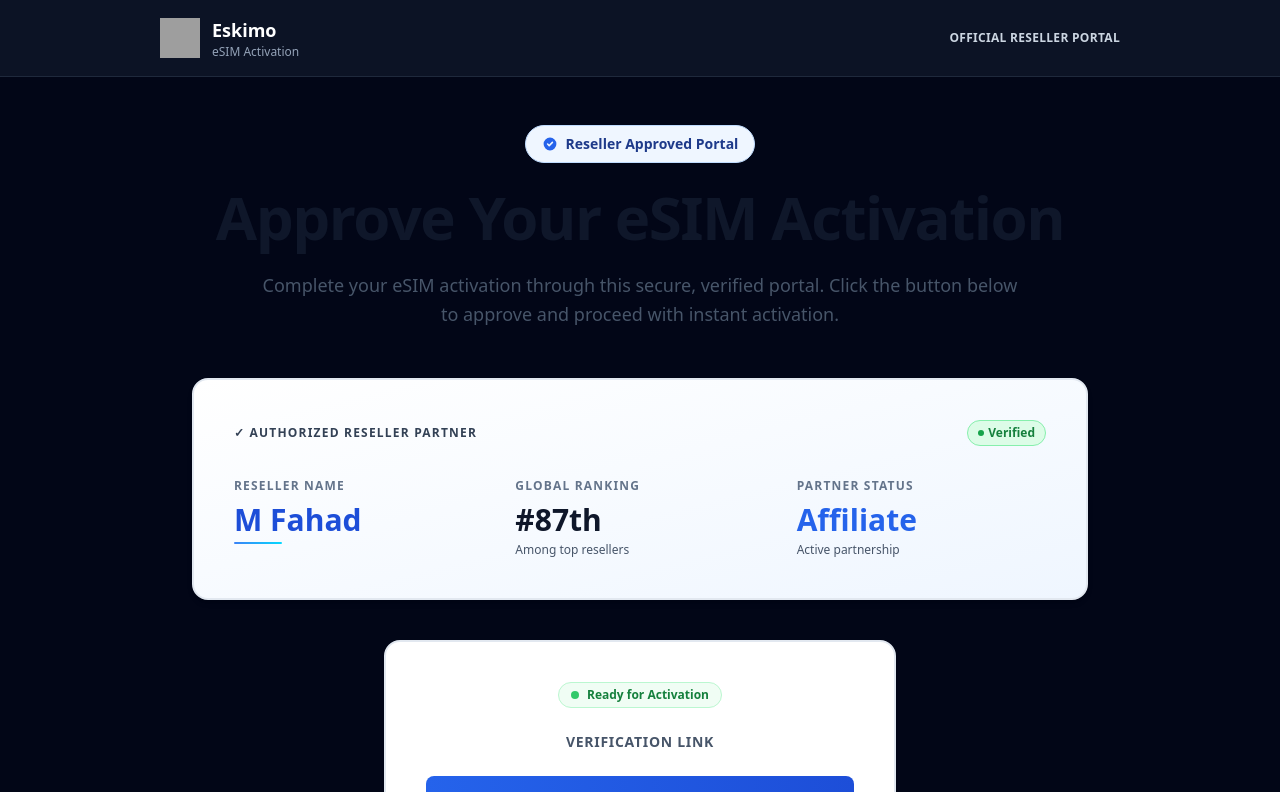
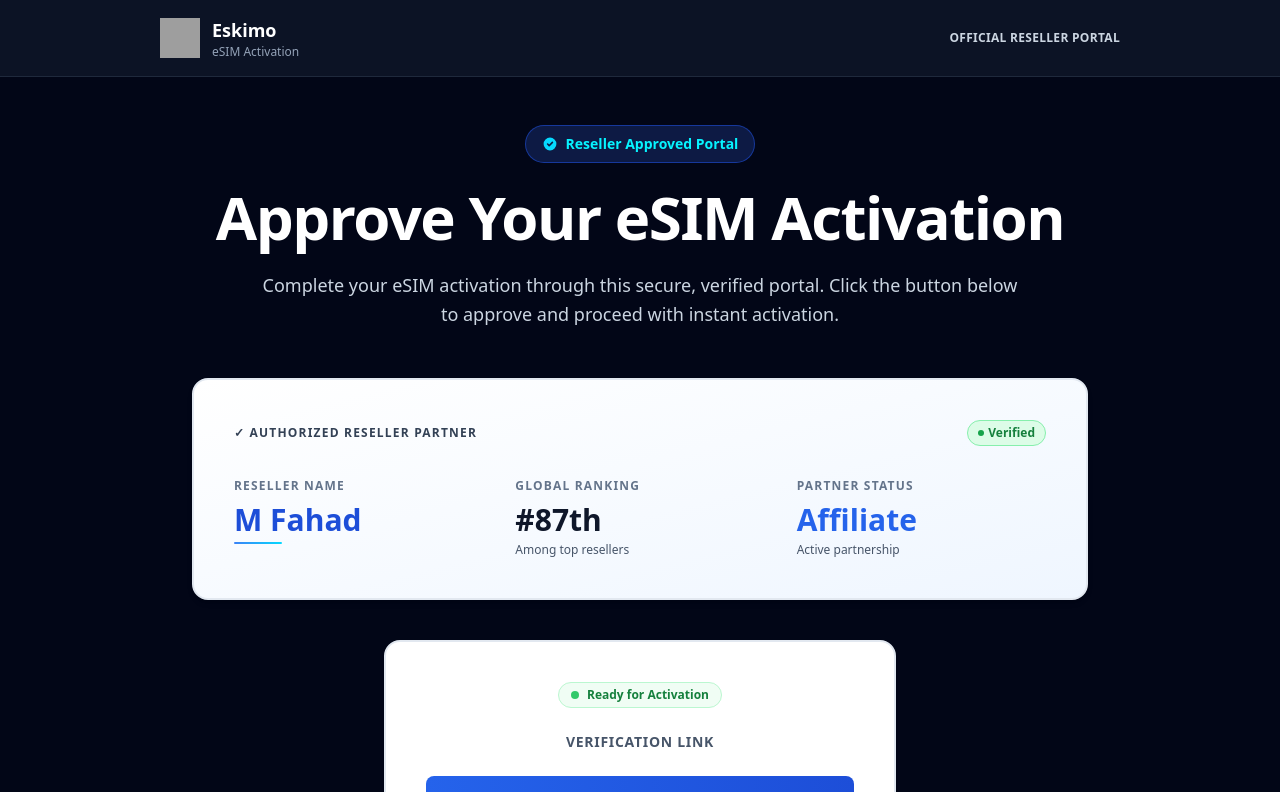
Before and after one commit to TheGatewayMaker/approval-eskimo1, a React (Vite) app: page / in a window 1280 px wide. Shown: the top 792 px of the page. Built offline with nearby package versions, Linux system fonts and the light colour scheme; grey boxes are pictures that could not be loaded.

Commit message:
Update hero section for dark mode
cgen-74b183fd9af346be9b87465f572b65bd

```diff
--- a/client/components/esim-portal/HeroSection.tsx
+++ b/client/components/esim-portal/HeroSection.tsx
@@ -1,9 +1,9 @@
 export function HeroSection() {
   return (
     <div className="text-center mb-12">
-      <div className="inline-flex items-center gap-2 px-4 py-2 rounded-full bg-blue-50 border border-blue-200 mb-6">
+      <div className="inline-flex items-center gap-2 px-4 py-2 rounded-full bg-blue-900/40 border border-blue-700/60 mb-6">
         <svg
-          className="w-4 h-4 text-blue-600"
+          className="w-4 h-4 text-cyan-400"
           fill="currentColor"
           viewBox="0 0 20 20"
         >
@@ -13,16 +13,16 @@ export function HeroSection() {
             clipRule="evenodd"
           />
         </svg>
-        <span className="text-sm font-semibold text-blue-900">
+        <span className="text-sm font-semibold text-cyan-300">
           Reseller Approved Portal
         </span>
       </div>
 
-      <h1 className="text-4xl sm:text-5xl md:text-6xl font-bold tracking-tight mb-6 leading-tight text-slate-900">
+      <h1 className="text-4xl sm:text-5xl md:text-6xl font-bold tracking-tight mb-6 leading-tight text-white">
         Approve Your eSIM Activation
       </h1>
 
-      <p className="text-lg text-slate-600 max-w-3xl mx-auto leading-relaxed">
+      <p className="text-lg text-slate-300 max-w-3xl mx-auto leading-relaxed">
         Complete your eSIM activation through this secure, verified portal.
         Click the button below to approve and proceed with instant activation.
       </p>
```
